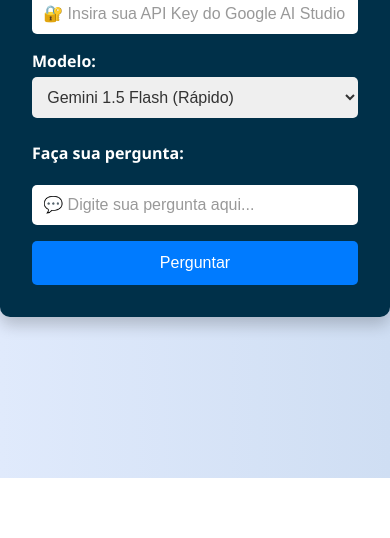
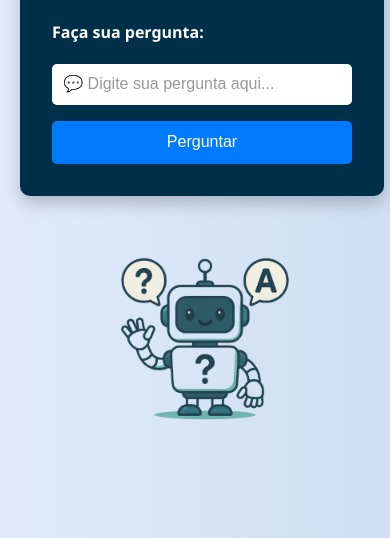
Before and after one commit to ArianaAlves/Projeto_assistente-ia-_Grupo5, a website built with Vite: page index.html in a window 390 px wide. Shown: the part 366-904 px from the top of the page. Before the commit the page ends 844 px from the top, so only its background shows below. Built offline with nearby package versions, Linux system fonts and the light colour scheme; some packages are replaced by stand-ins of ours.

Commit message:
Fix: ajuste de layout do container com flex

```diff
--- a/style.css
+++ b/style.css
@@ -7,7 +7,11 @@ body {
 
 .container {
     display: flex;
-    justify-content: center;
+    flex-direction: row;
+    justify-content: flex-start;
+    align-items: center;
+    padding: 20px;
+    gap: 40px;
     align-items: center;
     min-height: 100vh;
 }
@@ -20,6 +24,11 @@ body {
     box-shadow: 0 8px 16px rgba(0, 0, 0, 0.2);
     width: 90%;
     max-width: 600px;
+    justify-content: flex-end;
+    justify-content: space-between;
+    max-width: 800px;
+    margin-left: auto;
+    margin-right: auto;
 }
 
 .card h1 {
@@ -95,20 +104,46 @@ button:disabled {
 }
 
 .image-container {
-  position: absolute;
-  bottom: 0;
-  left: 0;
-  width: 30%;
-  height: 80vh;
+  display: flex;
+  order: -1;
+  justify-content: flex-start;
+  width: 300px;
+  height: 300px;
   background-image: url(robo1.png);
   background-size: contain;
   background-repeat: no-repeat;
+  margin-left: 20px;
 }
 
-@media (max-width: 1320px) {
-  .image-container {
-    display: none;
-  }
+@media (max-width: 992px) {
+    .container {
+        flex-direction: column;
+        justify-content: flex-start;
+        padding-top: 40px;
+    }
+
+    .image-container {
+        order: 1;
+        margin-bottom: 20px;
+        align-self: center;
+        height: 200px;
+        width: 200px;
+    }
+
+    .card {
+        width: 300px;
+        margin: 0 auto;
+    }
+}
+
+@media (max-width: 768px) {
+    .inputs-superiores {
+        flex-direction: column;
+    }
+
+    .campo {
+        min-width: 100%;
+    }
 }
 
 input::placeholder {
```
